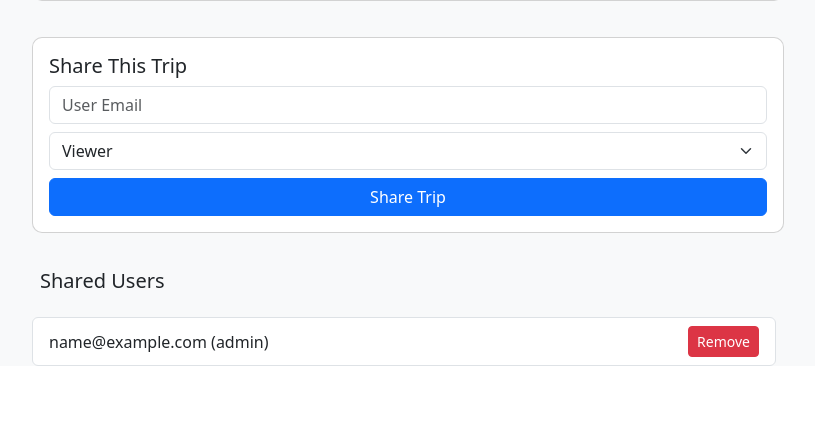
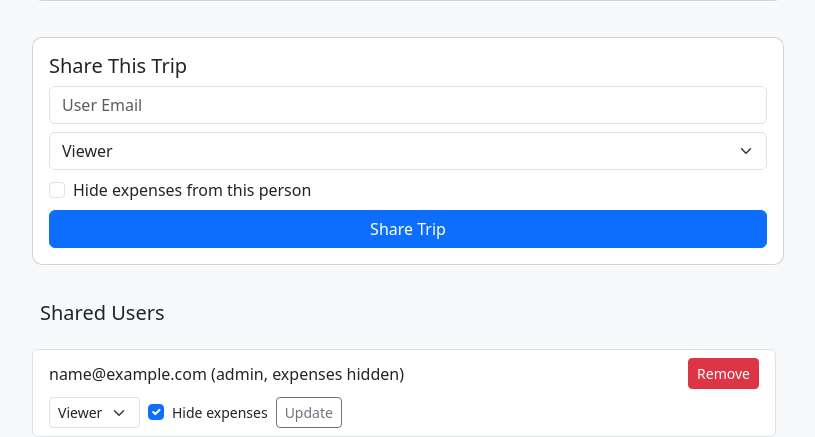
Before and after one commit to mxcostes/travel_planner, a Node server app: template views/pages/trip_dashboard.ejs in a window 1280 px wide. Shown: the part 520-957 px from the top of the page, without its empty margins (327-1142 px from the left). Before the commit the page ends 886 px from the top, so only its background shows below. Run offline with Node 20, Linux system fonts and the light colour scheme; the template is opened without the code that fills it: most values are stand-ins (such as "Sample title", 1, 10 or a date in 2020); some libraries are stand-ins or nearby versions.

Commit message:
Add per-share flag to hide expenses from a trip collaborator
trip_users gets a hide_expenses flag, settable when sharing or
updating an existing share. checkExpensesAccess() enforces it on all
budget routes (read and write; owners are always exempt), and the
navbar hides the Expenses link wherever that's known. Also fixes
share/update and share/remove redirecting to a nonexistent
/manage-sharing page.

Needs the same column added in production:
ALTER TABLE trip_users ADD COLUMN hide_expenses TINYINT(1) NOT NULL DEFAULT 0 AFTER role;

Co-Authored-By: Claude Sonnet 5 <noreply@anthropic.com>

```diff
--- a/schema.sql
+++ b/schema.sql
@@ -163,6 +163,7 @@ CREATE TABLE `trip_users` (
   `trip_id` int NOT NULL,
   `user_id` int NOT NULL,
   `role` enum('owner','editor','viewer') NOT NULL DEFAULT 'viewer',
+  `hide_expenses` tinyint(1) NOT NULL DEFAULT '0',
   `added_at` timestamp NULL DEFAULT CURRENT_TIMESTAMP,
   PRIMARY KEY (`trip_user_id`),
   KEY `trip_id` (`trip_id`),
--- a/views/pages/trip_dashboard.ejs
+++ b/views/pages/trip_dashboard.ejs
@@ -76,19 +76,38 @@
                                     <option value="viewer">Viewer</option>
                                     <option value="editor">Editor</option>
                                 </select>
+                                <div class="form-check mb-2">
+                                    <input class="form-check-input" type="checkbox" name="hide_expenses" id="share-hide-expenses">
+                                    <label class="form-check-label" for="share-hide-expenses">Hide expenses from this person</label>
+                                </div>
                                 <button type="submit" class="btn btn-primary w-100">Share Trip</button>
                             </form>
                         </div>
                         <h5>Shared Users</h5>
                         <ul class="list-group">
                             <% sharedUsers.forEach(user=> { %>
-                                <li class="list-group-item d-flex justify-content-between align-items-center">
-                                    <%= user.email %> (<%= user.role %>)
-                                            <form method="POST" action="/trips/<%= trip.trip_id %>/share/remove"
-                                                style="display:inline;">
-                                                <input type="hidden" name="user_id" value="<%= user.user_id %>">
-                                                <button class="btn btn-danger btn-sm">Remove</button>
-                                            </form>
+                                <li class="list-group-item">
+                                    <div class="d-flex justify-content-between align-items-center">
+                                        <span><%= user.email %> (<%= user.role %><%= user.hide_expenses ? ', expenses hidden' : '' %>)</span>
+                                        <form method="POST" action="/trips/<%= trip.trip_id %>/share/remove" style="display:inline;">
+                                            <input type="hidden" name="user_id" value="<%= user.user_id %>">
+                                            <button class="btn btn-danger btn-sm">Remove</button>
+                                        </form>
+                                    </div>
+                                    <% if (user.role !== 'owner') { %>
+                                        <form method="POST" action="/trips/<%= trip.trip_id %>/share/update" class="d-flex align-items-center gap-2 mt-2">
+                                            <input type="hidden" name="user_id" value="<%= user.user_id %>">
+                                            <select class="form-select form-select-sm" name="role" style="width:auto;">
+                                                <option value="viewer" <%= user.role === 'viewer' ? 'selected' : '' %>>Viewer</option>
+                                                <option value="editor" <%= user.role === 'editor' ? 'selected' : '' %>>Editor</option>
+                                            </select>
+                                            <div class="form-check">
+                                                <input class="form-check-input" type="checkbox" name="hide_expenses" id="hide-expenses-<%= user.user_id %>" <%= user.hide_expenses ? 'checked' : '' %>>
+                                                <label class="form-check-label small" for="hide-expenses-<%= user.user_id %>">Hide expenses</label>
+                                            </div>
+                                            <button type="submit" class="btn btn-sm btn-outline-secondary">Update</button>
+                                        </form>
+                                    <% } %>
                                 </li>
                                 <% }) %>
                         </ul>
--- a/views/partials/navbar.ejs
+++ b/views/partials/navbar.ejs
@@ -10,7 +10,9 @@
                 <li class="nav-item"><a class="nav-link" href="/">Home</a></li>
                 <li class="nav-item"><a class="nav-link" href="trip_add">Add Trip</a></li>
                 <li class="nav-item"><a class="nav-link active" href="/trips/<%= trip.trip_id %>/">Trip Dashbaord</a></li>
-                <li class="nav-item"><a class="nav-link active" href="/trips/<%= trip.trip_id %>/budget">Expenses</a></li>
+                <% if (typeof hideExpenses === 'undefined' || !hideExpenses) { %>
+                    <li class="nav-item"><a class="nav-link active" href="/trips/<%= trip.trip_id %>/budget">Expenses</a></li>
+                <% } %>
                 <li class="nav-item"><a class="nav-link active" href="/trips/<%= trip.trip_id %>/itinerary">Itinerary</a></li>
                 <li class="nav-item"><a class="nav-link active" href="/trips/<%= trip.trip_id %>/packing_list">Packing List</a></li>
                 <li class="nav-item"><a class="nav-link active" href="/trips/<%= trip.trip_id %>/bookings">Bookings</a></li>
```
Also changed, not shown: middleware/tripAccess.js (+35 -1 lines), routes/trips.js (+35 -14 lines).
